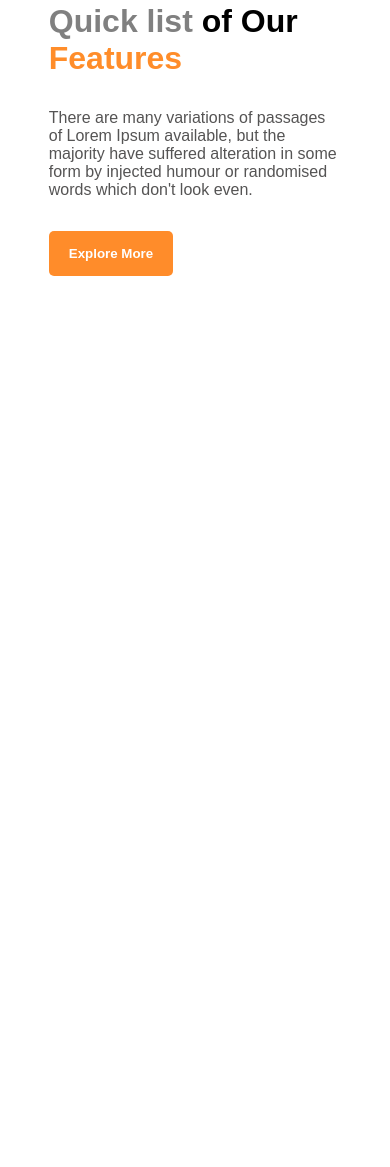
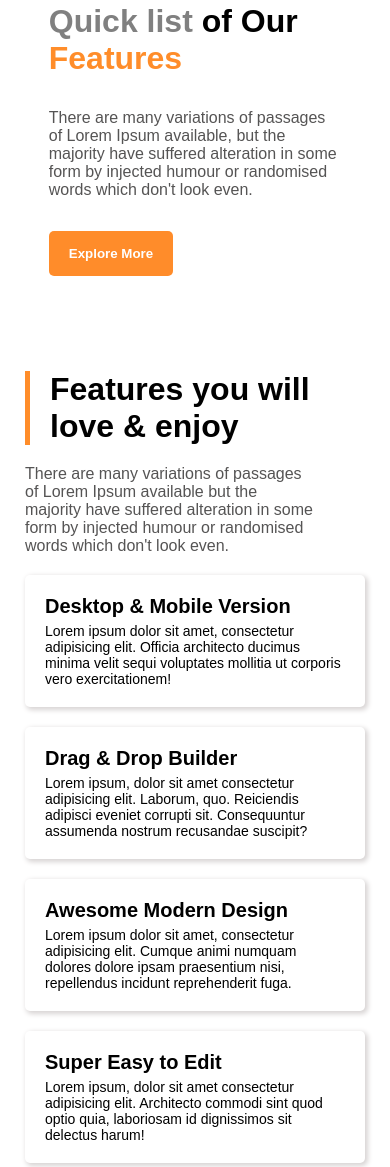
Before and after one commit to mramitkb/G3-Architects-m2, a plain HTML site: page index.html in a window 390 px wide. Shown: the part 2365-3532 px from the top of the page. Before the commit the page ends 2711 px from the top, so only its background shows below. Drawn offline with Linux system fonts and the light colour scheme.

Commit message:
Features added with Responsive media query

```diff
--- a/index.html
+++ b/index.html
@@ -63,8 +63,44 @@
                 </button>
             </div>
         </div>
+
+        <!-- Experiences starts from here -->
+        <div class="experience-container">
+            <div class="experience-details">
+                <p class="experience-title">
+                    Features you will <br>love & enjoy
+                </p>
+                <p class="experience-p">
+                    There are many variations of passages of Lorem Ipsum available but the majority have suffered alteration in some form by injected humour or randomised words which don't look even.
+                </p>
+                <div class="four-categories">
+                    <div class="four-details">
+                        <div class="four-title">Desktop & Mobile Version</div>
+                        <p class="four-p">Lorem ipsum dolor sit amet, consectetur adipisicing elit. Officia architecto ducimus minima velit sequi voluptates mollitia ut corporis vero exercitationem!</p>
+                    </div>
+                    <div class="four-details">
+                        <div class="four-title">Drag & Drop Builder</div>
+                        <p class="four-p">Lorem ipsum, dolor sit amet consectetur adipisicing elit. Laborum, quo. Reiciendis adipisci eveniet corrupti sit. Consequuntur assumenda nostrum recusandae suscipit?</p>
+                    </div>
+                    <div class="four-details">
+                        <div class="four-title">Awesome Modern Design</div>
+                        <p class="four-p">Lorem ipsum dolor sit amet, consectetur adipisicing elit. Cumque animi numquam dolores dolore ipsam praesentium nisi, repellendus incidunt reprehenderit fuga.</p>
+                    </div>
+                    <div class="four-details">
+                        <div class="four-title">Super Easy to Edit</div>
+                        <p class="four-p">Lorem ipsum, dolor sit amet consectetur adipisicing elit. Architecto commodi sint quod optio quia, laboriosam id dignissimos sit delectus harum!</p>
+                    </div>
+                </div>
+            </div>
+            <div class="experience-photo">
+                <img src="./images/architect.png" alt="" class="ex-img">
+            </div>
+        </div>
     </main>
 
     <!-- Footer Section -->
+    <footer>
+
+    </footer>
 </body>
 </html>
--- a/style.css
+++ b/style.css
@@ -69,7 +69,7 @@
 /* Features starts from here */
 .feature-container{
     display: flex;
-    justify-content: space-between;
+    justify-content: space-around;
     align-items: center;
     width: 75%;
     margin: 0 auto;
@@ -102,6 +102,79 @@
     color: rgb(85, 84, 84);
 }
 
+/* Experiences starts from here */
+.experience-container{
+    max-width: 1440px;
+    margin: 0 auto;
+    padding: 5px;
+    display: flex;
+    justify-content: space-around;
+    align-items: center;
+}
+.experience-details{
+    padding: 20px;
+
+}
+.experience-title{
+    font-size: 32px;
+    font-weight: 800;
+    border-left: 5px solid #FF8D2A;
+    padding-left: 20px;
+}
+.experience-p{
+    color: rgb(85, 84, 84);
+    padding: 20px 0px;
+    width: 85%;
+}
+.four-details{
+    max-width: 70%;
+    padding: 20px;
+    margin-bottom: 20px;
+    box-shadow: 2px 2px 5px 1px rgb(216, 212, 212);
+    border-radius: 5px;
+}
+.four-title{
+    font-weight: bold;
+    font-size: 20px;
+    padding-bottom: 5px;
+}
+.four-p{
+    font-size: 14px;
+}
+.ex-img{
+    max-width: 700px;
+    max-height: 980px;
+}
+
+
+
+
+
+
+
+
+
+
+
+
+
+
+
+
+
+
+
+
+
+
+
+
+
+
+
+
+
+
 
 
 /* RESPONSIVE MEDIA QUERY */
@@ -126,6 +199,17 @@
     }
     .feature-title{
         font-size: 32px;
+    }
+    .experience-container{
+        /* display: flex; */
+        flex-direction: column;
+    }
+    .ex-img{
+        max-width: 100%;
+    }
+    .four-details{
+        max-width: 100%;
+        padding: 20px;
     }
 }
 
@@ -156,4 +240,13 @@
     .feature-details{
         text-align: center;
     }
+    .experience-container{
+        flex-direction: column;
+    }
+    .ex-img{
+        max-width: 100%;
+    }
+    .four-details{
+        max-width: 80%;
+    }
 }
```
